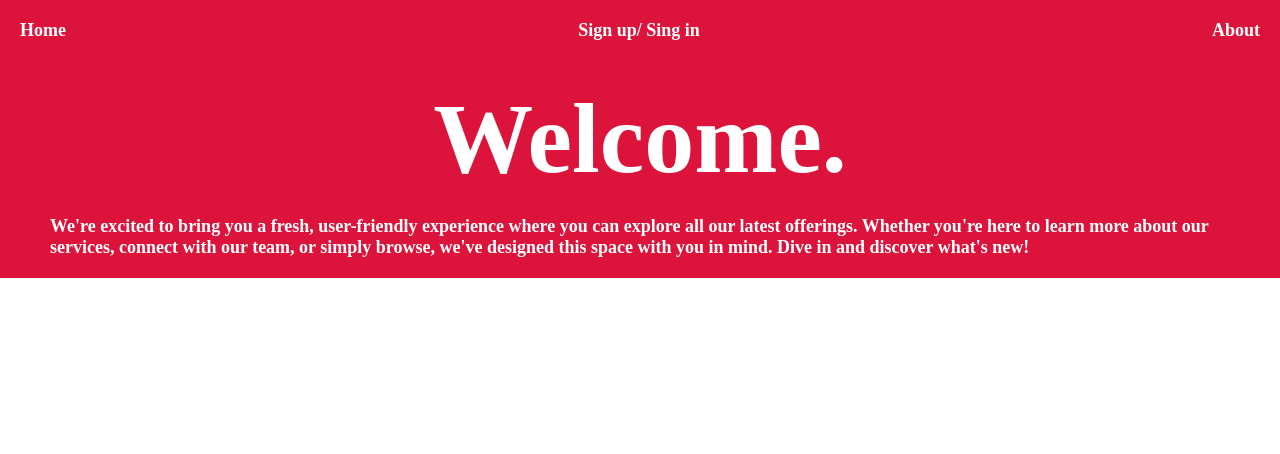
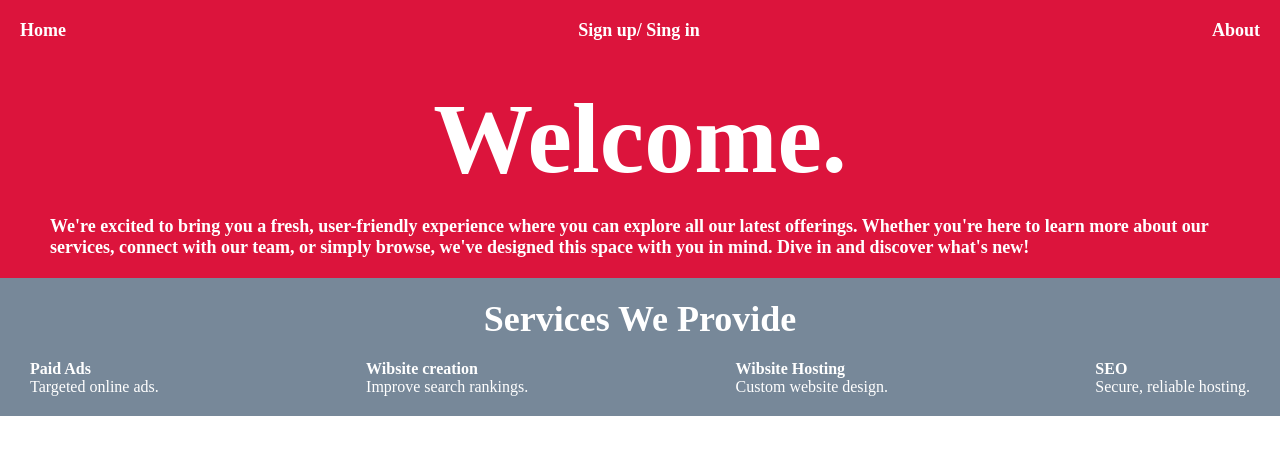
Before and after one commit to M-Zain-Abdullah/landing-page, a plain HTML site: page index.html in a window 1280 px wide. Drawn offline with Linux system fonts and the light colour scheme.

Commit message:
started my work on section 2

```diff
--- a/index.html
+++ b/index.html
@@ -19,5 +19,16 @@
             <img src="" alt="">
         </div>
     </div>
+    <div class="section-2">
+        <div id="services">
+            <h1>Services We Provide</h1>
+        </div>
+        <div id="services-2">
+            <div><h4>Paid Ads</h4><p>Targeted online ads.</p></div>
+            <div><h4>Wibsite creation</h4><p>Improve search rankings.</p></div>
+            <div><h4>Wibsite Hosting</h4><p>Custom website design.</p></div>
+            <div><h4>SEO</h4><p>Secure, reliable hosting.</p></div>
+        </div>
+    </div>
 </body>
 </html>
--- a/styles.css
+++ b/styles.css
@@ -36,3 +36,26 @@
     font-weight: bold;
     padding-bottom: 20px;
 }
+
+.section-2 {
+    background-color: lightslategray;
+    color: white;
+    margin: 0px;
+    padding: 0px;
+}
+
+#services {
+    font-size: large;
+    display: flex;
+    justify-content: center;
+    padding: 20px;
+}
+
+#services-2 {
+    display: flex;
+    flex-direction: row;
+    align-items: center;
+    justify-content: space-between;
+    margin: 0 20px;
+    padding: 0 10px 20px 10px;
+}
```
